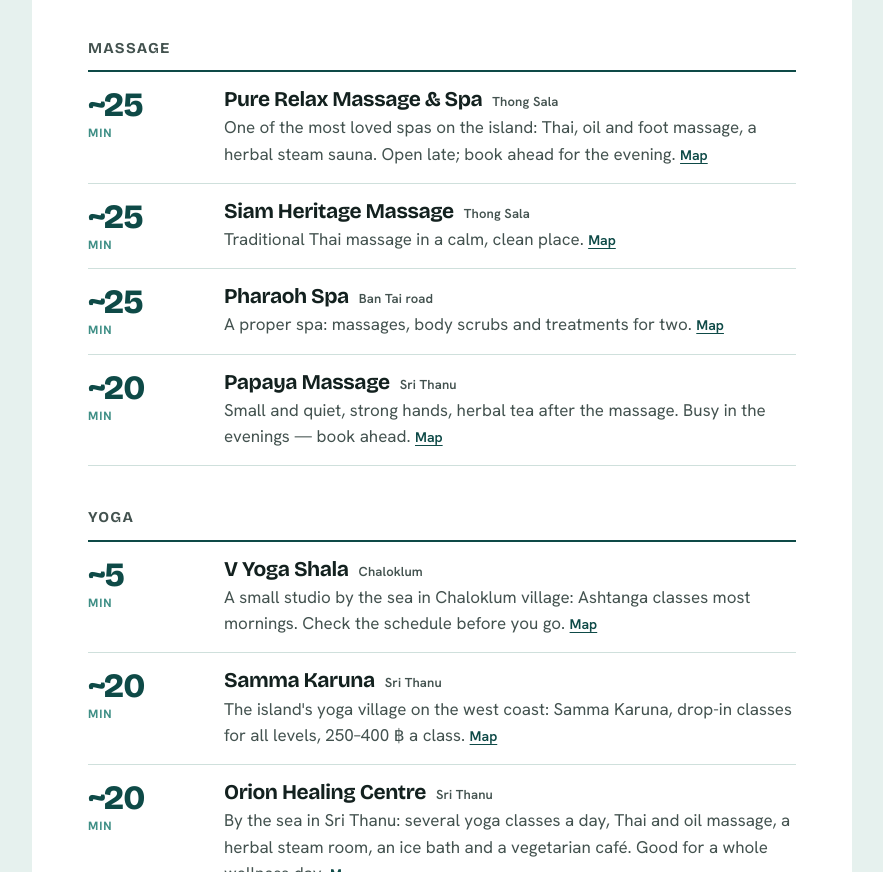
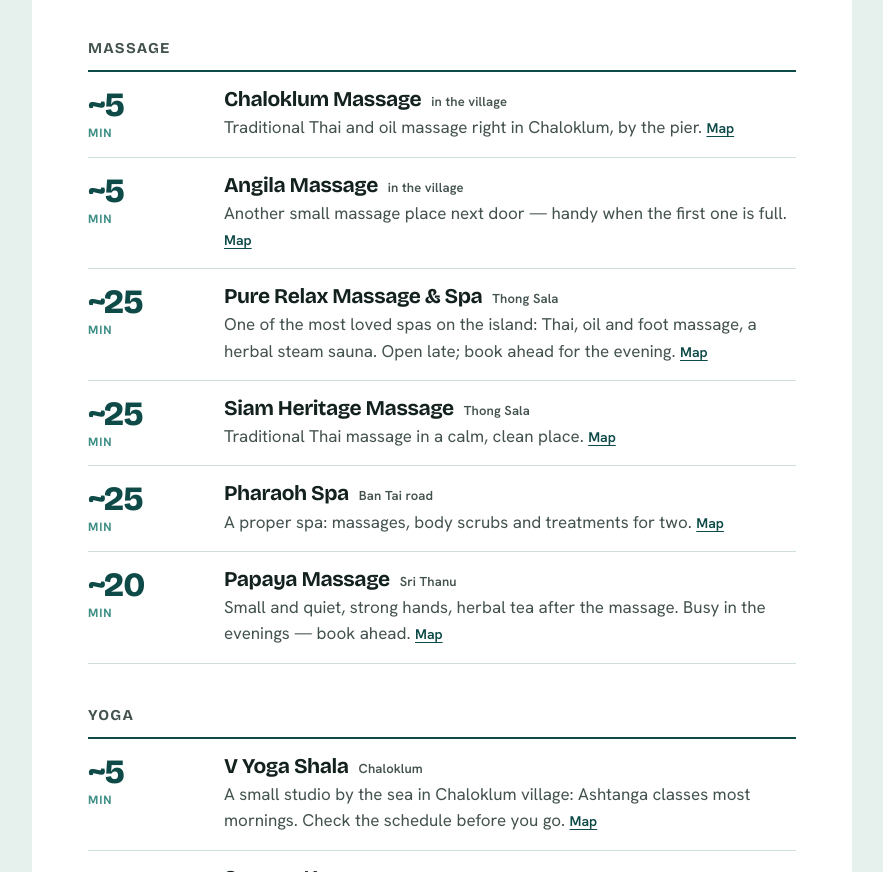
Before and after one commit to muratovegorCompanion/villa-books, a plain HTML site: page cliffside/index.html in a window 1280 px wide. Shown: the part 7657-8529 px from the top of the page, without its empty margins (198-1081 px from the left). Drawn offline with nearby package versions, Linux system fonts and the light colour scheme.

Commit message:
Массаж в Чалоклуме: Chaloklum Massage, Angila Massage (#5)
Co-authored-by: Claude Opus 5.5 <noreply@anthropic.com>

```diff
--- a/cliffside/index.html
+++ b/cliffside/index.html
@@ -365,6 +365,8 @@ p{margin:0 0 .7em}
 
   <p class="group">Massage</p>
   <ul class="timetable">
+    <li><div class="when num">~5<small>min</small></div><div class="what"><h3>Chaloklum Massage <span class="tag">in the village</span></h3><p>Traditional Thai and oil massage right in Chaloklum, by the pier. <a class="map" href="https://maps.app.goo.gl/SqCiwVK1sGYeEdLfA">Map</a></p></div></li>
+    <li><div class="when num">~5<small>min</small></div><div class="what"><h3>Angila Massage <span class="tag">in the village</span></h3><p>Another small massage place next door — handy when the first one is full. <a class="map" href="https://maps.app.goo.gl/rCzVU46aZYUxzV7P6">Map</a></p></div></li>
     <li><div class="when num">~25<small>min</small></div><div class="what"><h3>Pure Relax Massage &amp; Spa <span class="tag">Thong Sala</span></h3><p>One of the most loved spas on the island: Thai, oil and foot massage, a herbal steam sauna. Open late; book ahead for the evening. <a class="map" href="https://www.google.com/maps/search/?api=1&amp;query=Pure+Relax+Massage+%26+Spa+Thong+Sala">Map</a></p></div></li>
     <li><div class="when num">~25<small>min</small></div><div class="what"><h3>Siam Heritage Massage <span class="tag">Thong Sala</span></h3><p>Traditional Thai massage in a calm, clean place. <a class="map" href="https://maps.app.goo.gl/cWcbdVv6NYDcWPpU8">Map</a></p></div></li>
     <li><div class="when num">~25<small>min</small></div><div class="what"><h3>Pharaoh Spa <span class="tag">Ban Tai road</span></h3><p>A proper spa: massages, body scrubs and treatments for two. <a class="map" href="https://maps.app.goo.gl/Ygs34NEnKgqKt9NV6">Map</a></p></div></li>
```
Also changed, not shown: fishermans-house/index.html (+2 -0 lines).
